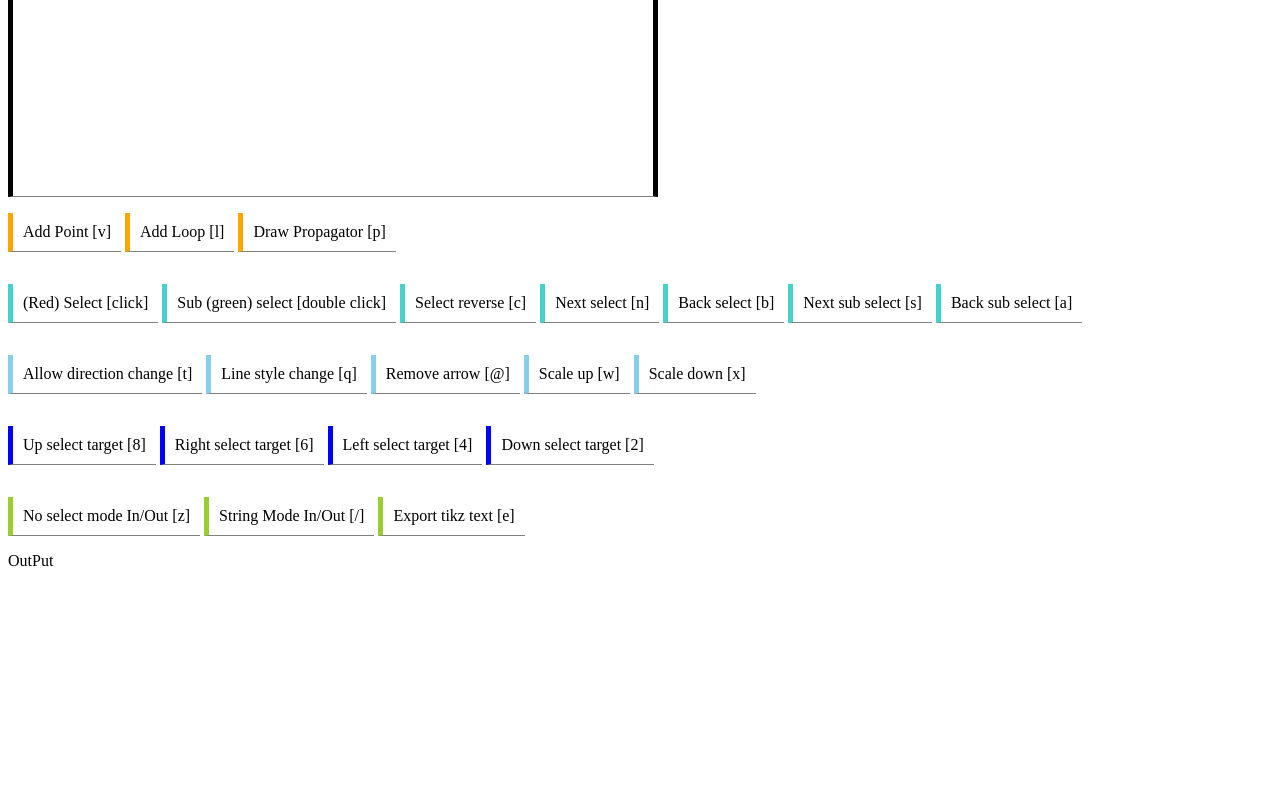
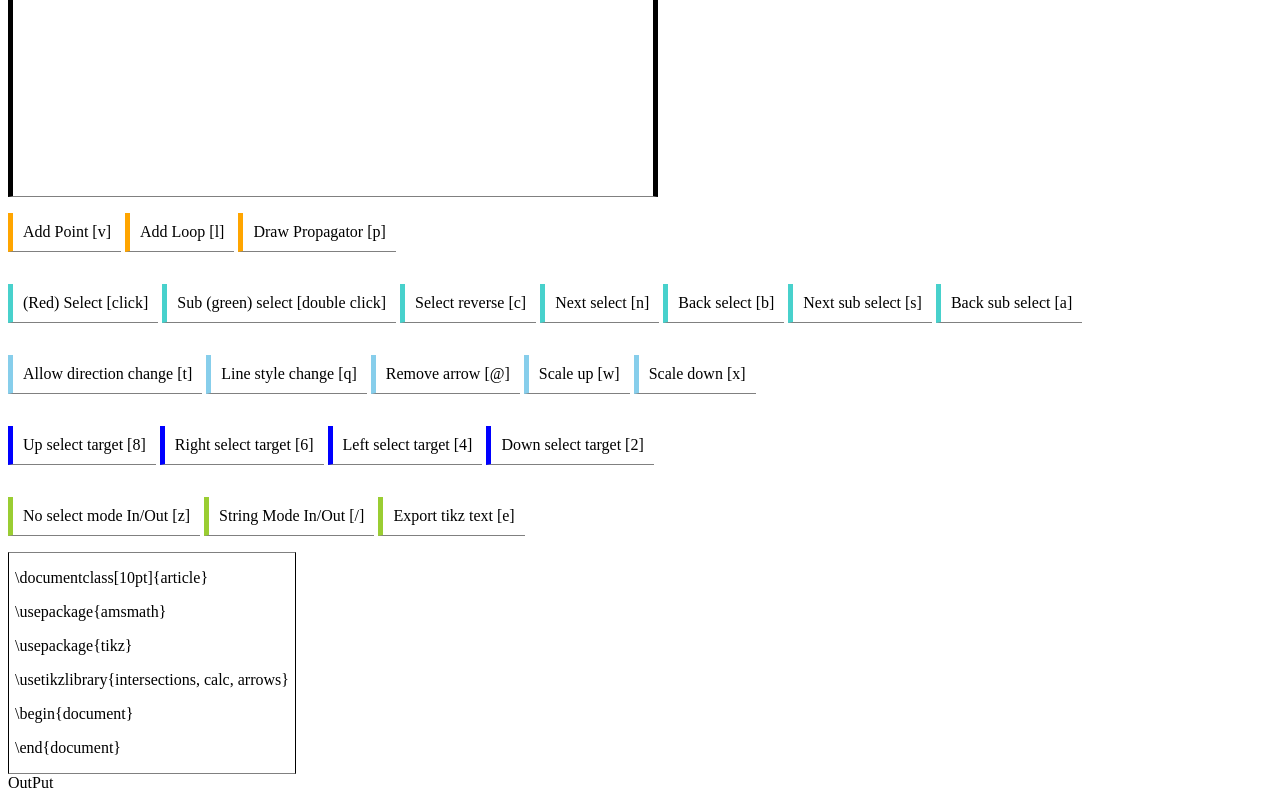
Before and after one commit to KatagiriSo/QuantumSketch, a website: page docs/index.html in a window 1280 px wide. Shown: the part 339-1139 px from the top of the page. Before the commit the page ends 917 px from the top, so only its background shows below. Drawn offline with Linux system fonts and the light colour scheme.

Commit message:
update html

```diff
--- a/docs/index.html
+++ b/docs/index.html
@@ -58,6 +58,15 @@
 
         padding: 0px;
     }
+
+        help {
+        display: inline-block;
+        border-left: solid 1px black;
+        border-right: solid 1px black;
+        border-bottom: solid 1px gray;
+        border-top: solid 1px gray;
+        padding: 0px 6px 0px 6px;
+    }
 </style>
 
 <body>
@@ -102,7 +111,16 @@
         <p>String Mode In/Out [/]</p>
         <p>Export tikz text [e]</p>
     </div>
+    <help>
+            <p>\documentclass[10pt]{article}</p>
+            <p>\usepackage{amsmath}</p>
+            <p>\usepackage{tikz} </p>
+            <p>\usetikzlibrary{intersections, calc, arrows} </p>
+            <p>\begin{document}</p>
+            <p>\end{document}</p>
+    </help>
     <div> OutPut</div>
+
     <div id="output"></div>
 
     <script src="rdfeynmann.js" async defer></script>
```
